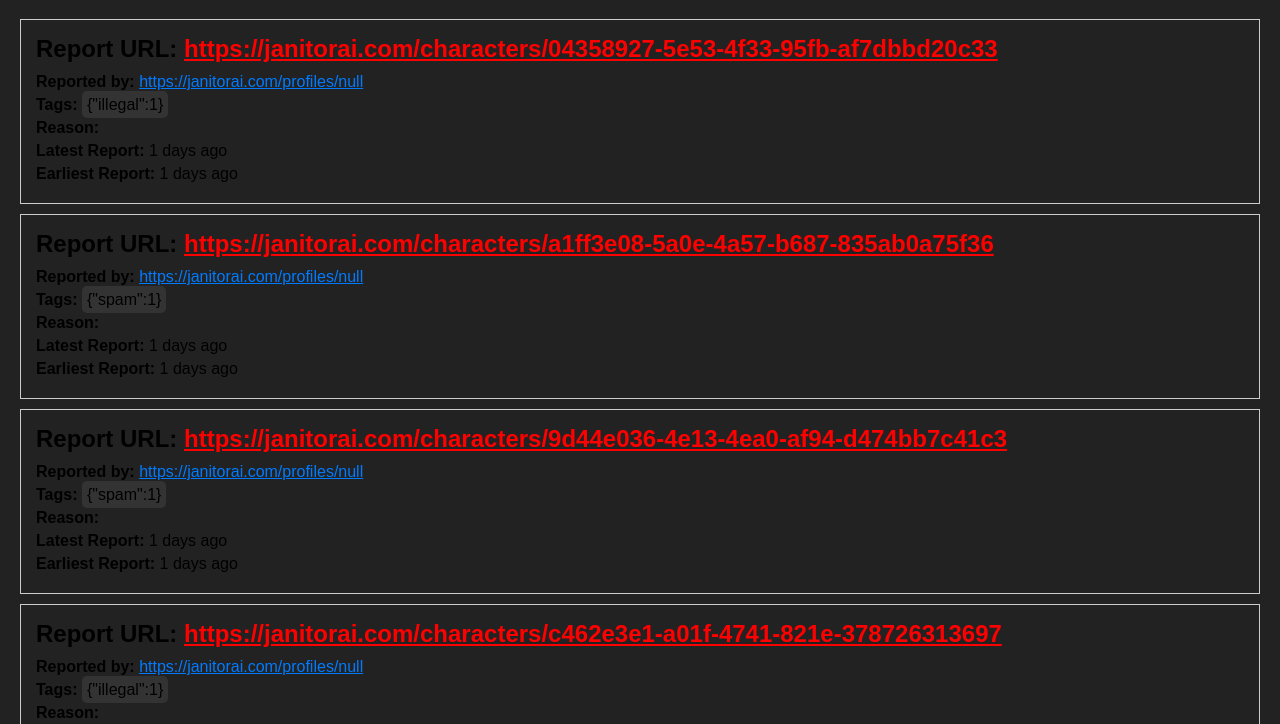
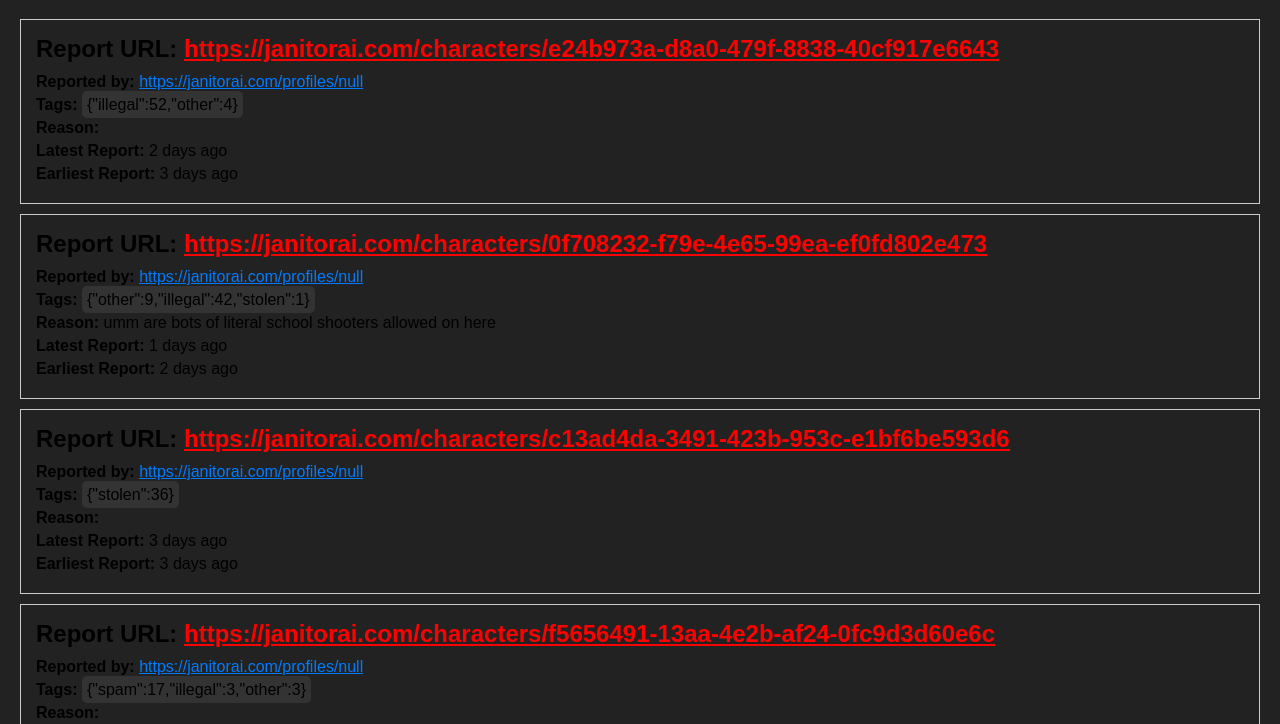
Before and after one commit to Jai-cpu/Jai-cpu.github.io, a plain HTML site: page index.html in a window 1280 px wide. Shown: the part 61-785 px from the top of the page. Drawn offline with Linux system fonts and the light colour scheme.

Commit message:
Update index.html

```diff
--- a/index.html
+++ b/index.html
@@ -50,9 +50,8 @@
     </div>
 
     <script>
-        // Load the reports data from the JSON file
         async function loadReports() {
-            const response = await fetch('https://jai-cpu.github.io/report_data.json');
+            const response = await fetch('report_data.json');
             const reports = await response.json();
 
             if (reports) {
@@ -63,7 +62,6 @@
         }
 
         function escapeHTML(str) {
-            // This function escapes HTML special characters
             const div = document.createElement('div');
             div.textContent = str;
             return div.innerHTML;
@@ -87,37 +85,49 @@
             const reportContainer = document.getElementById('report-container');
             reportContainer.innerHTML = '';
 
-            Object.keys(reports).forEach(reportUrl => {
+            const processedReports = Object.keys(reports).map(reportUrl => {
                 const report = reports[reportUrl];
                 const reportTags = report.report_tags || {};
                 const reason = report['reason(s)'] ? report['reason(s)'][0] : 'No reason provided';
                 const latestReport = humanizeTime(report.latest_report);
                 const earliestReport = humanizeTime(report.earliest_report);
 
-                // Update tag counts
+                const totalTagsCount = Object.values(reportTags).reduce((sum, count) => sum + count, 0);
+
                 Object.keys(reportTags).forEach(tag => {
                     tagCounts[tag] = (tagCounts[tag] || 0) + reportTags[tag];
                 });
 
-                // Generate report HTML safely using escaped content
+                return {
+                    url: reportUrl,
+                    report_user: report.report_user || 'Unknown',
+                    report_tags: reportTags,
+                    reason: reason,
+                    latest_report: latestReport,
+                    earliest_report: earliestReport,
+                    total_tags_count: totalTagsCount,
+                };
+            });
+
+            processedReports.sort((a, b) => b.total_tags_count - a.total_tags_count);
+
+            processedReports.forEach(report => {
                 const reportElement = document.createElement('div');
                 reportElement.classList.add('report');
                 reportElement.innerHTML = `
-                    <h2>Report URL: <a href="${escapeHTML(reportUrl)}" target="_blank">${escapeHTML(reportUrl)}</a></h2>
-                    <p><strong>Reported by:</strong> <a href="#" class="report-user">${escapeHTML(report.report_user || 'Unknown')}</a></p>
-                    <p><strong>Tags:</strong> <span class="report-tags">${escapeHTML(JSON.stringify(reportTags))}</span></p>
-                    <p><strong>Reason:</strong> ${escapeHTML(reason)}</p>
-                    <p><strong>Latest Report:</strong> ${escapeHTML(latestReport)}</p>
-                    <p><strong>Earliest Report:</strong> ${escapeHTML(earliestReport)}</p>
+                    <h2>Report URL: <a href="${escapeHTML(report.url)}" target="_blank">${escapeHTML(report.url)}</a></h2>
+                    <p><strong>Reported by:</strong> <a href="#" class="report-user">${escapeHTML(report.report_user)}</a></p>
+                    <p><strong>Tags:</strong> <span class="report-tags">${escapeHTML(JSON.stringify(report.report_tags))}</span></p>
+                    <p><strong>Reason:</strong> ${escapeHTML(report.reason)}</p>
+                    <p><strong>Latest Report:</strong> ${escapeHTML(report.latest_report)}</p>
+                    <p><strong>Earliest Report:</strong> ${escapeHTML(report.earliest_report)}</p>
                 `;
                 reportContainer.appendChild(reportElement);
             });
 
-            // Display total reports
             totalReports = Object.values(tagCounts).reduce((sum, count) => sum + count, 0);
             document.getElementById('total-reports').innerText = totalReports;
 
-            // Display sorted tags
             const sortedTagsList = document.getElementById('sorted-tags');
             sortedTagsList.innerHTML = '';
             const sortedTags = Object.entries(tagCounts).sort((a, b) => b[1] - a[1]);
@@ -128,7 +138,6 @@
             });
         }
 
-        // Load reports data on page load
         window.onload = loadReports;
     </script>
 </body>
```
